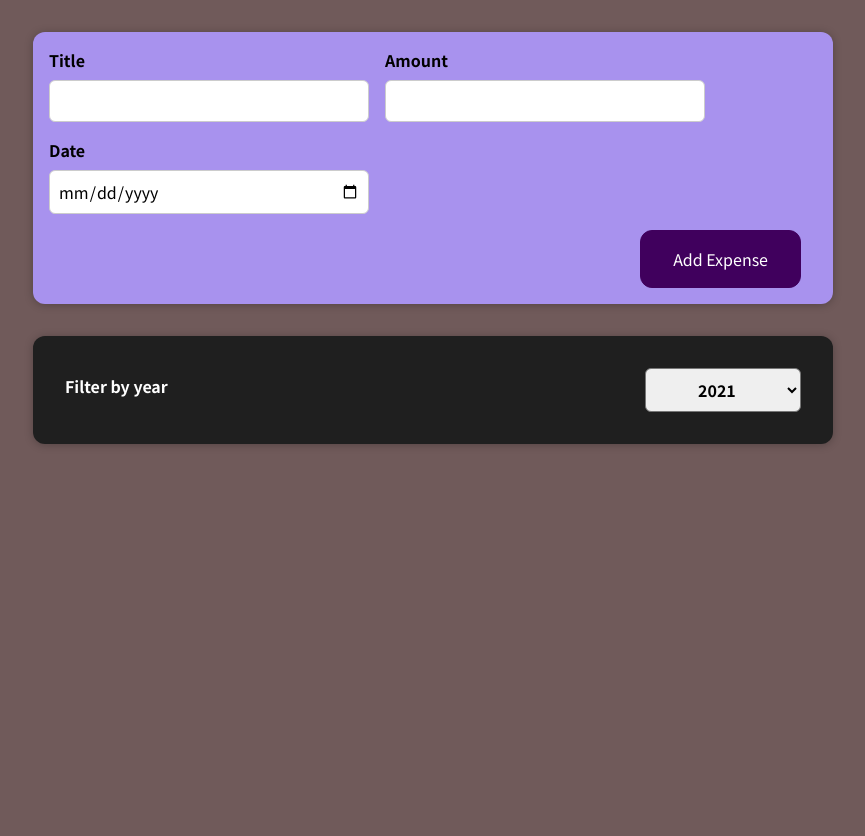
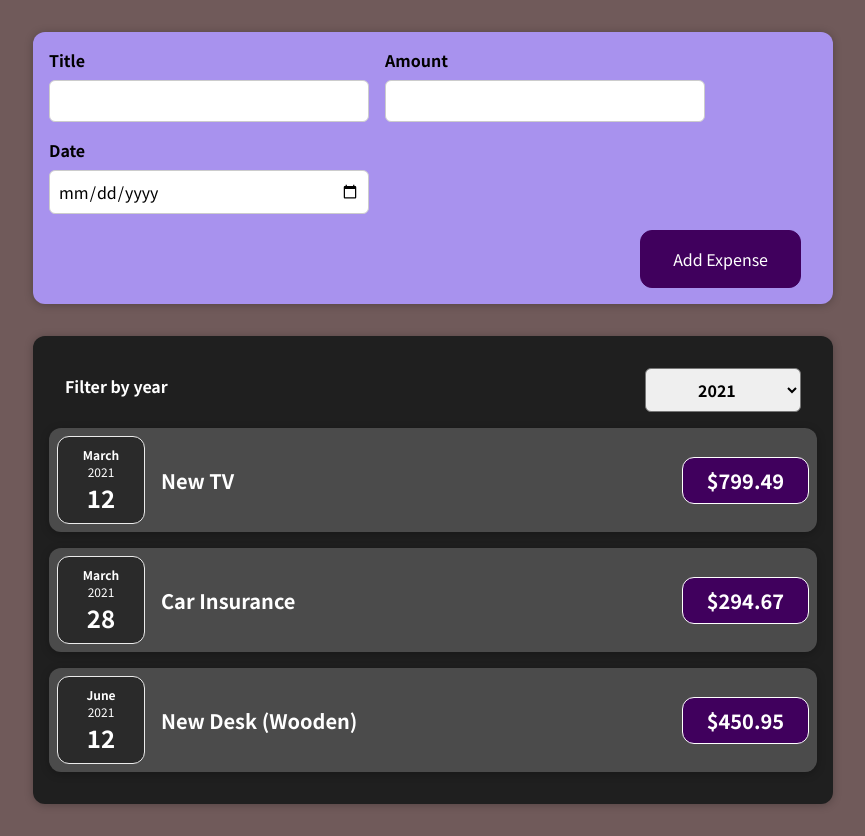
Before and after one commit to AlanLeverenz/react-complete-guide, a React (Create React App) app in the folder starting-setup/: page / in a window 1280 px wide. Shown: the whole page, without its empty margins (207-1072 px from the left). Before the commit the page ends 800 px from the top, so only its background shows below. Built offline with nearby package versions, Linux system fonts and the light colour scheme.

Commit message:
refactored expensesContent as variable outside return statement

```diff
--- a/starting-setup/src/components/Expenses/Expenses.js
+++ b/starting-setup/src/components/Expenses/Expenses.js
@@ -17,6 +17,18 @@
     return expense.date.getFullYear().toString() === filteredYear;
   });
 
+  let expensesContent = <p>No expenses found.</p>
+
+  if (filteredExpenses.length > 0) {
+    expensesContent = filteredExpenses.map((expense) => (
+      <ExpenseItem key={expense.id}
+        title={expense.title}
+        amount={expense.amount}
+        date={expense.date}
+      />
+    ))
+  }
+
   return (
     <div>
       <Card className="expenses">
@@ -24,15 +36,7 @@
           selected={filteredYear}
           onChangeFilter={filterChangeHandler}
         />
-        {filteredExpenses.length === 0 && <p>No expenses found.</p>}
-        {filteredExpenses.length === 0 &&
-          filteredExpenses.map((expense) => (
-            <ExpenseItem key={expense.id}
-              title={expense.title}
-              amount={expense.amount}
-              date={expense.date}
-            />
-          ))}
+        {expensesContent}
       </Card>
     </div>
   );
```
Also changed, not shown: 1 other file (tests, documents, lock files or other folders).
